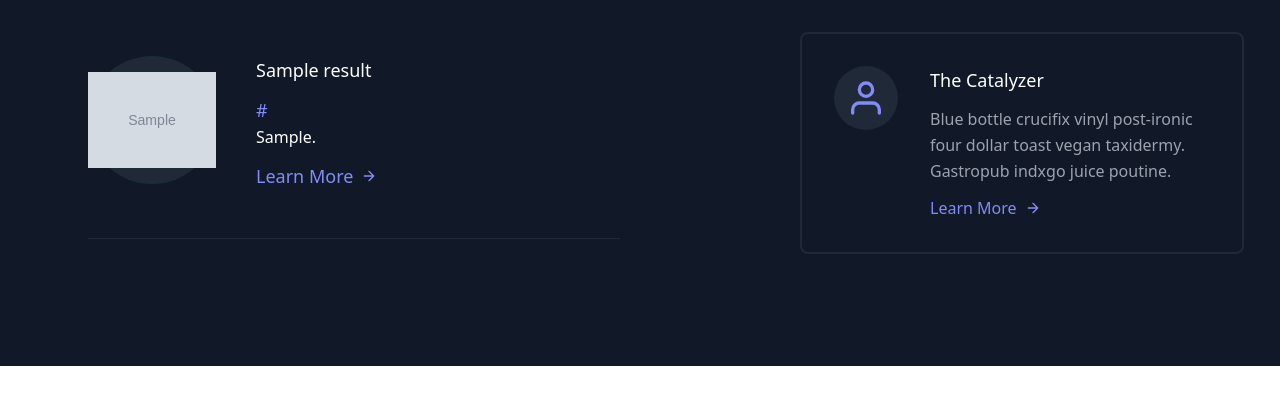
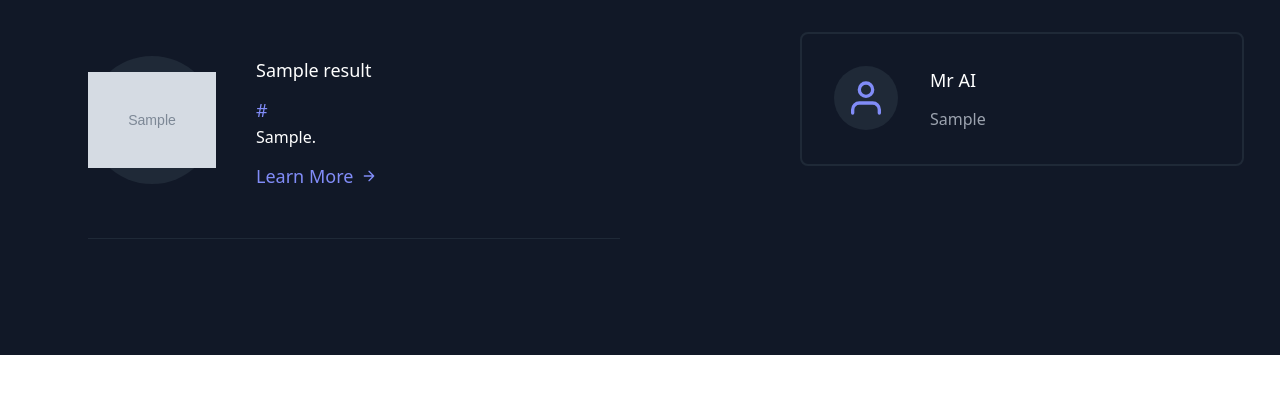
Before and after one commit to srvnarunraj/MrSearcher, a Django app: template Toolbar/templates/all.html in a window 1280 px wide. Shown: the top 405 px of the page. Run offline with Django 4.2, Linux system fonts and the light colour scheme; the template is opened without the code that fills it: most values are stand-ins (such as "Sample title", 1, 10 or a date in 2020); grey boxes marked "Sample" are stand-in pictures; some libraries are stand-ins or nearby versions.

Commit message:
AI  Added

```diff
--- a/Toolbar/templates/all.html
+++ b/Toolbar/templates/all.html
@@ -36,25 +36,40 @@
                 {% comment %} s1 ends {% endcomment %}
         </div>
           <div class="p-4 lg:w-1/2 md:w-full" style="margin-left: 0px;padding-left: 10rem;">
-            <div class="flex border-2 rounded-lg border-gray-800 p-8 sm:flex-row flex-col">
+            <div class="flex border-2 rounded-lg border-gray-800 p-8 sm:flex-row flex-col h-25vh">
               <div class="w-16 h-16 sm:mr-8 sm:mb-0 mb-4 inline-flex items-center justify-center rounded-full bg-gray-800 text-indigo-400 flex-shrink-0">
                 <svg fill="none" stroke="currentColor" stroke-linecap="round" stroke-linejoin="round" stroke-width="2" class="w-10 h-10" viewBox="0 0 24 24">
                   <path d="M20 21v-2a4 4 0 00-4-4H8a4 4 0 00-4 4v2"></path>
                   <circle cx="12" cy="7" r="4"></circle>
                 </svg>
               </div>
-              <div class="flex-grow">
-                <h2 class="text-white text-lg title-font font-medium mb-3">The Catalyzer</h2>
-                <p class="leading-relaxed text-base">Blue bottle crucifix vinyl post-ironic four dollar toast vegan taxidermy. Gastropub indxgo juice poutine.</p>
-                <a class="mt-3 text-indigo-400 inline-flex items-center">Learn More
-                  <svg fill="none" stroke="currentColor" stroke-linecap="round" stroke-linejoin="round" stroke-width="2" class="w-4 h-4 ml-2" viewBox="0 0 24 24">
-                    <path d="M5 12h14M12 5l7 7-7 7"></path>
-                  </svg>
+              <div class="flex-grow overflow-y-auto" style="max-height: 25vh; overflow-y: auto;">
+                <h2 class="text-white text-lg title-font font-medium mb-3">Mr AI</h2>
+                  <p class="leading-relaxed text-base">
+                    <span class="leading-relaxed text-base" id="typing-text">{{ ai }}</span>
+                  </p>
                 </a>
               </div>
             </div>
         </div>
         </div>
       </section>
+      <script>
+        document.addEventListener('DOMContentLoaded', function () {
+          const typingText = document.getElementById('typing-text');
+          const textToType = typingText.textContent;
+          typingText.textContent = '';
+          let i = 0;
+          const typeInterval = setInterval(function () {
+            if (i < textToType.length) {
+              typingText.textContent += textToType.charAt(i);
+              i++;
+            } else {
+              clearInterval(typeInterval);
+            }
+          }, 10);
+        });
+      </script>
+
 </body>
 </html>
```
Also changed, not shown: Toolbar/views.py (+11 -1 lines), db.sqlite3.
